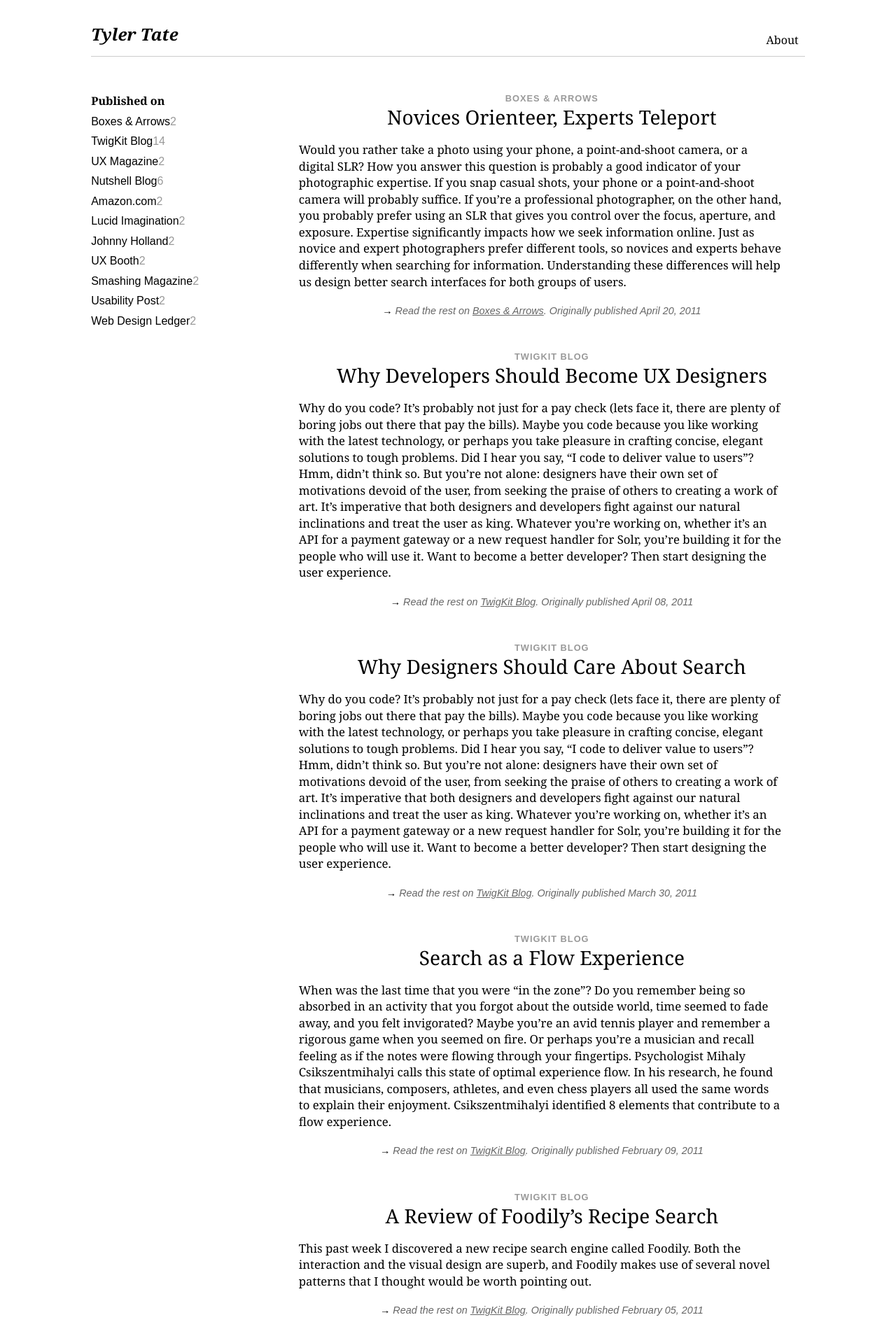
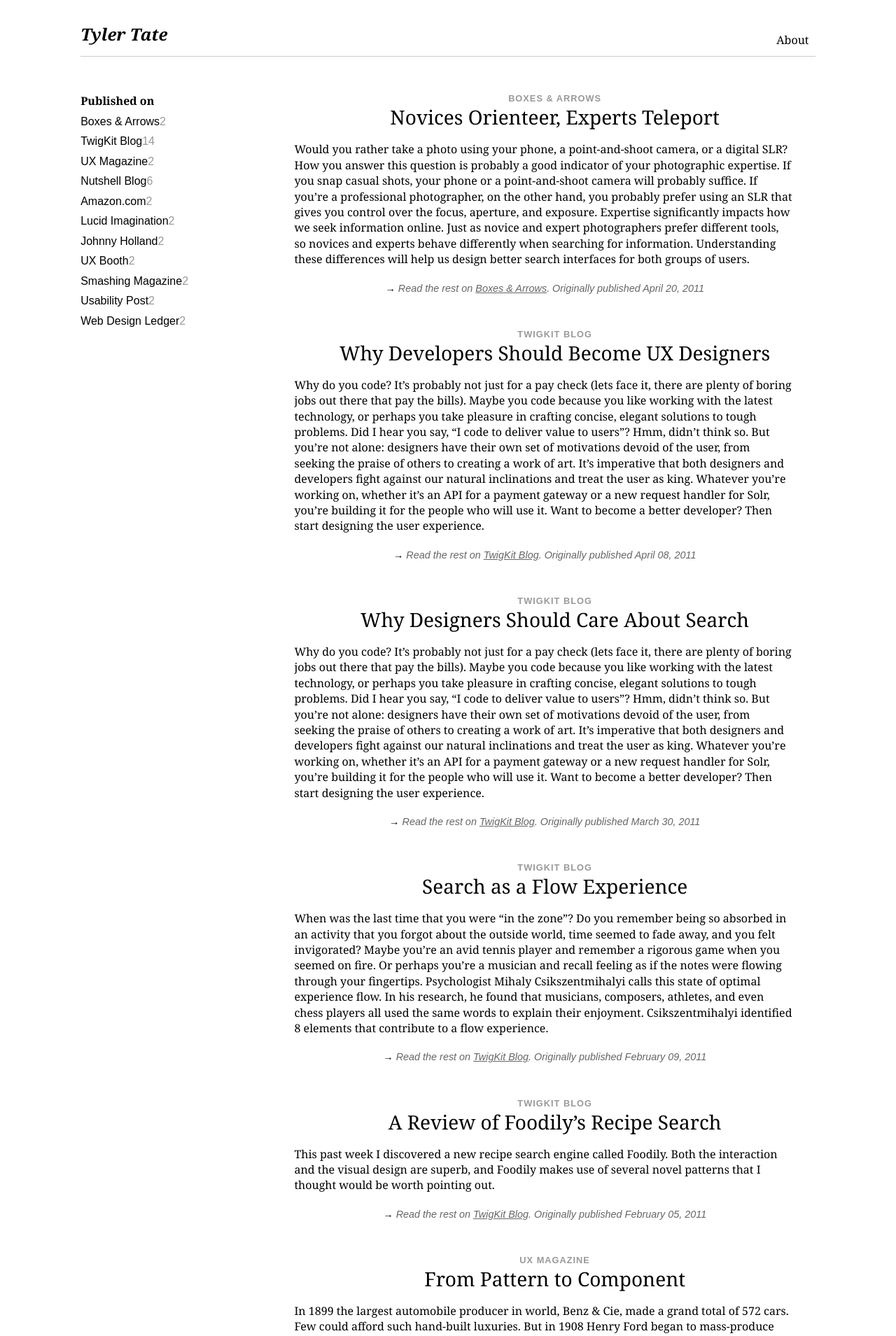
Before and after one commit to SeriouslyInc/tylertate, a Jekyll site: the page built from index.html, in a window 1280 px wide. Shown: the top 1909 px of the page at 70% size. Built offline with Jekyll 4.4.1, drawn with Linux system fonts in a browser that asks for light colours; nearby versions of some CDN libraries.

Commit message:
Adding iPhone styles

```diff
--- a/resources/css/main.css
+++ b/resources/css/main.css
@@ -28,8 +28,8 @@ a {
 }
 #body {
   position: relative;
-  max-width: 1020px;
-  min-width: 940px;
+  max-width: 1050px;
+  min-width: 480px;
   margin: 0 auto;
   padding: 0 50px;
 }
@@ -149,7 +149,7 @@ section#writing section#articles article header h2 a {
 }
 section#writing section#articles article section p {
   padding-right: 2em;
-  font-size: 1.05em;
+  font-size: 1em;
   line-height: 1.4em;
 }
 section#writing section#articles article section p.more {
@@ -232,8 +232,8 @@ section#speaking #past #past-row .column {
 @media screen and (max-device-width: 480px) {
   #body {
     padding: 0 20px;
-    max-width: 480px;
-    min-width: 480px;
+    max-width: 440px;
+    min-width: 440px;
     font-size: 1.3em;
   }
   section#writing aside {
```
Also changed, not shown: resources/css/main.less (+5 -5 lines).
